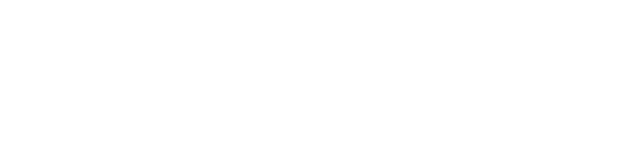
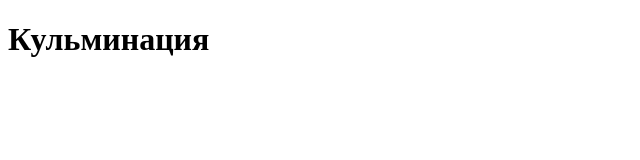
Before and after one commit to Alexey200489/git-basics, a plain HTML site: page src/index.html in a window 1280 px wide. Shown: the whole page, without its empty margins (0-640 px from the left). Drawn offline with Linux system fonts and the light colour scheme.

Commit message:
added green color and H1

```diff
--- a/src/index.html
+++ b/src/index.html
@@ -5,6 +5,6 @@
     <title>Title</title>
 </head>
 <body>
-
+<h1>Кульминация</h1>
 </body>
 </html>
```
Also changed, not shown: 1 other file.
